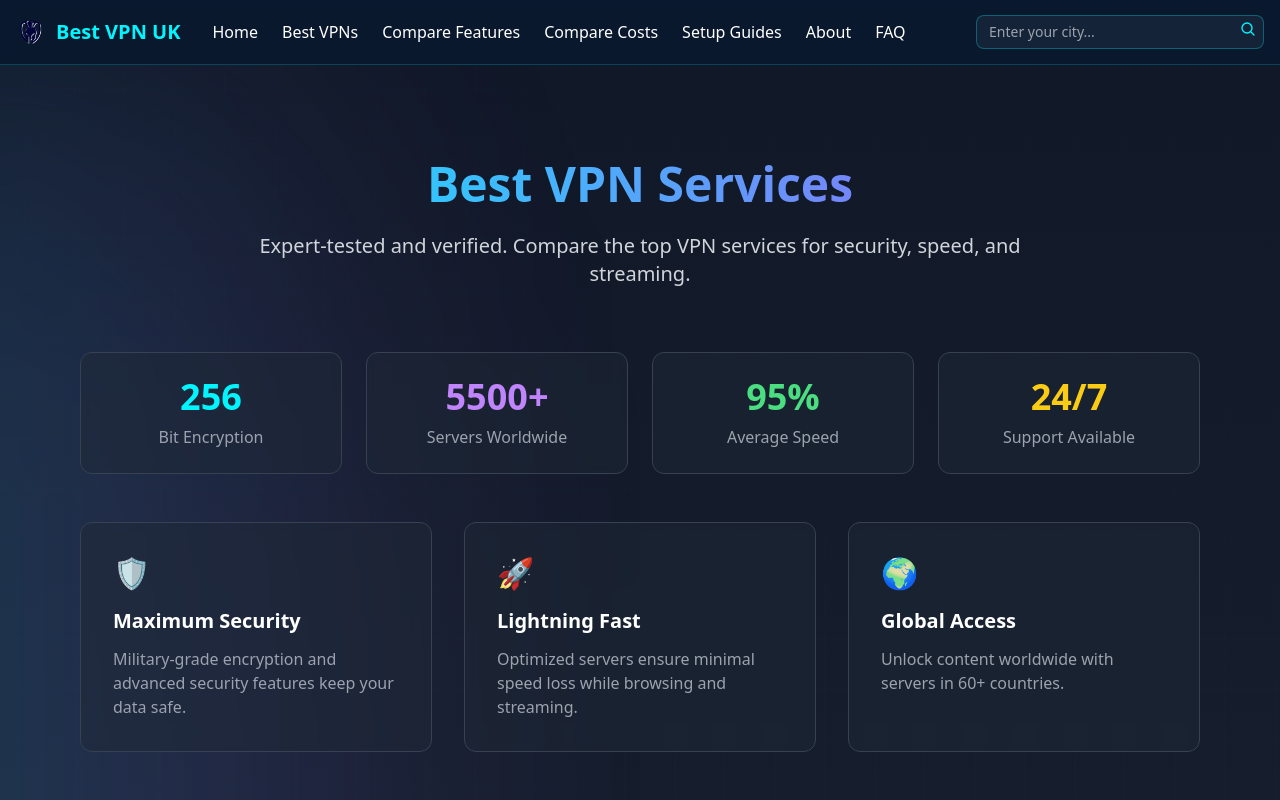
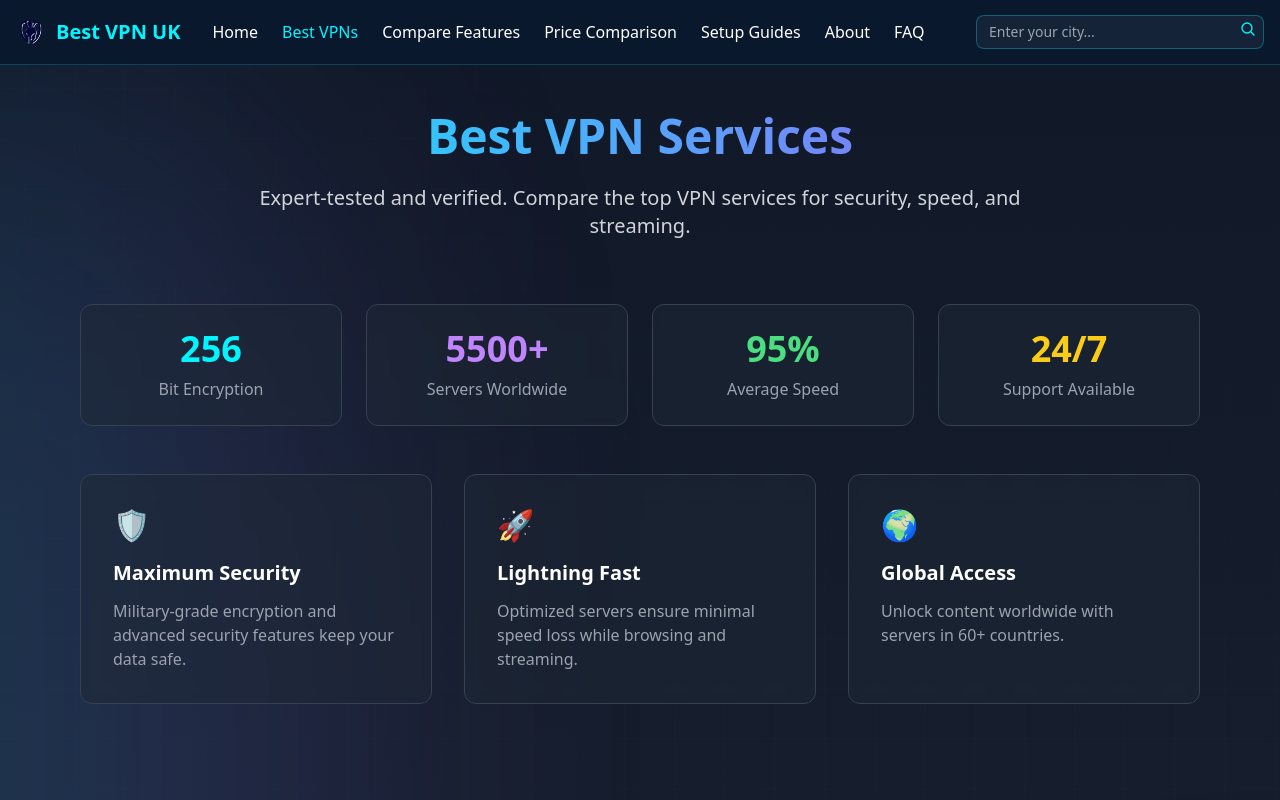
Before and after one commit to GergulasBalint/bestvpn, a React (Vite) app: page /best-vpns in a window 1280 px wide. Shown: the top 800 px of the page. Built offline with nearby package versions, Linux system fonts and the light colour scheme.

Commit message:
tweaking

```diff
--- a/src/App.tsx
+++ b/src/App.tsx
@@ -1,5 +1,6 @@
 import { BrowserRouter, Routes, Route } from 'react-router-dom';
 import Layout from './components/Layout';
+import ScrollToTop from './components/ScrollToTop';
 import Home from './pages/Home';
 import BestVPNs from './pages/BestVPNs';
 import About from './pages/About';
@@ -12,6 +13,7 @@ import FAQ from './pages/FAQ';
 function App() {
   return (
     <BrowserRouter>
+      <ScrollToTop />
       <Layout>
         <Routes>
           <Route path="/" element={<Home />} />
--- a/src/components/Layout.tsx
+++ b/src/components/Layout.tsx
@@ -1,5 +1,5 @@
 import React, { ReactNode, useState } from 'react';
-import { Link } from 'react-router-dom';
+import { Link, useLocation } from 'react-router-dom';
 import CitySearch from './CitySearch';
 
 interface LayoutProps {
@@ -8,6 +8,11 @@ interface LayoutProps {
 
 const Layout: React.FC<LayoutProps> = ({ children }) => {
   const [isMobileMenuOpen, setIsMobileMenuOpen] = useState(false);
+  const location = useLocation();
+
+  const isActivePath = (path: string) => {
+    return location.pathname === path ? "text-cyber-blue" : "hover:text-cyber-blue";
+  };
 
   return (
     <div className="min-h-screen bg-cyber-dark text-white">
@@ -20,28 +25,45 @@ const Layout: React.FC<LayoutProps> = ({ children }) => {
                 <span className="text-cyber-blue font-bold text-xl">Best VPN UK</span>
               </Link>
               <div className="hidden md:flex items-center gap-6">
-                <Link to="/" className="hover:text-cyber-blue transition-colors">
+                <Link
+                  className={`${isActivePath('/')} transition-colors`}
+                  to="/"
+                >
                   Home
                 </Link>
-                <Link to="/best-vpns" className="hover:text-cyber-blue transition-colors">
+                <Link
+                  className={`${isActivePath('/best-vpns')} transition-colors`}
+                  to="/best-vpns"
+                >
                   Best VPNs
                 </Link>
-                <Link to="/compare-features" className="hover:text-cyber-blue transition-colors">
+                <Link
+                  className={`${isActivePath('/compare-features')} transition-colors`}
+                  to="/compare-features"
+                >
                   Compare Features
                 </Link>
-                <Link to="/compare-costs" className="hover:text-cyber-blue transition-colors">
-                  Compare Costs
+                <Link
+                  className={`${isActivePath('/compare-costs')} transition-colors`}
+                  to="/compare-costs"
+                >
+                  Price Comparison
                 </Link>
-                <Link to="/resources" className="hover:text-cyber-blue transition-colors">
+                <Link
+                  className={`${isActivePath('/resources')} transition-colors`}
+                  to="/resources"
+                >
                   Setup Guides
                 </Link>
-                <Link to="/about" className="hover:text-cyber-blue transition-colors">
+                <Link
+                  className={`${isActivePath('/about')} transition-colors`}
+                  to="/about"
+                >
                   About
                 </Link>
                 <Link
+                  className={`${isActivePath('/faq')} transition-colors`}
                   to="/faq"
-                  className="hover:text-cyber-blue transition-colors"
-                  onClick={() => setIsMobileMenuOpen(false)}
                 >
                   FAQ
                 </Link>
--- a/src/components/RelatedLinks.tsx
+++ b/src/components/RelatedLinks.tsx
@@ -24,7 +24,7 @@ const RelatedLinks: React.FC<{ currentPath: string }> = ({ currentPath }) => {
       description: "VPN pricing and value comparison"
     },
     {
-      title: "Resources",
+      title: "Setup Guides",
       path: "/resources",
       description: "VPN guides and tools"
     }
--- /dev/null
+++ b/src/components/ScrollToTop.tsx
@@ -0,0 +1,14 @@
+import { useEffect } from 'react';
+import { useLocation } from 'react-router-dom';
+
+const ScrollToTop = () => {
+  const { pathname } = useLocation();
+
+  useEffect(() => {
+    window.scrollTo(0, 0);
+  }, [pathname]);
+
+  return null;
+};
+
+export default ScrollToTop;
--- a/src/pages/BestVPNs.tsx
+++ b/src/pages/BestVPNs.tsx
@@ -18,7 +18,7 @@ const BestVPNs: FC = () => {
         <CyberBackground />
         <div className="relative z-10">
           {/* Hero Section */}
-          <div className="relative overflow-hidden py-24 mb-12">
+          <div className="relative overflow-hidden py-12 mb-6">
             <div className="max-w-6xl mx-auto px-4">
               <div className="text-center mb-16">
                 <h1 className="text-5xl font-bold mb-6 bg-gradient-to-r from-cyber-blue to-purple-500 text-transparent bg-clip-text">
@@ -50,7 +50,7 @@ const BestVPNs: FC = () => {
               </div>
 
               {/* Key Benefits */}
-              <div className="grid grid-cols-1 md:grid-cols-3 gap-8 mb-16">
+              <div className="grid grid-cols-1 md:grid-cols-3 gap-8 mb-8">
                 <div className="bg-gray-800/50 backdrop-blur-sm p-8 rounded-xl border border-gray-700">
                   <div className="text-3xl mb-4">🛡️</div>
                   <h3 className="text-xl font-semibold text-white mb-3">Maximum Security</h3>
--- a/src/pages/CostComparison.tsx
+++ b/src/pages/CostComparison.tsx
@@ -12,7 +12,7 @@ const CostComparison: React.FC = () => {
   return (
     <>
       <Helmet>
-        <title>VPN Cost Comparison | Best Value Analysis</title>
+        <title>Best VPN UK Price Comparison</title>
         <meta name="description" content="Compare VPN costs and features to find the best value for your needs. Updated pricing and detailed analysis." />
       </Helmet>
 
@@ -23,7 +23,7 @@ const CostComparison: React.FC = () => {
           <div className="max-w-7xl mx-auto px-4 sm:px-6 lg:px-8 mb-16">
             <div className="text-center">
               <h1 className="text-4xl md:text-5xl font-bold mb-6 bg-gradient-to-r from-cyber-blue to-purple-500 text-transparent bg-clip-text">
-                VPN Price Comparison
+                Best VPN UK Price Comparison
               </h1>
               <p className="text-xl text-gray-300 max-w-3xl mx-auto">
                 Find the perfect balance of features and affordability with our comprehensive VPN comparison
```
